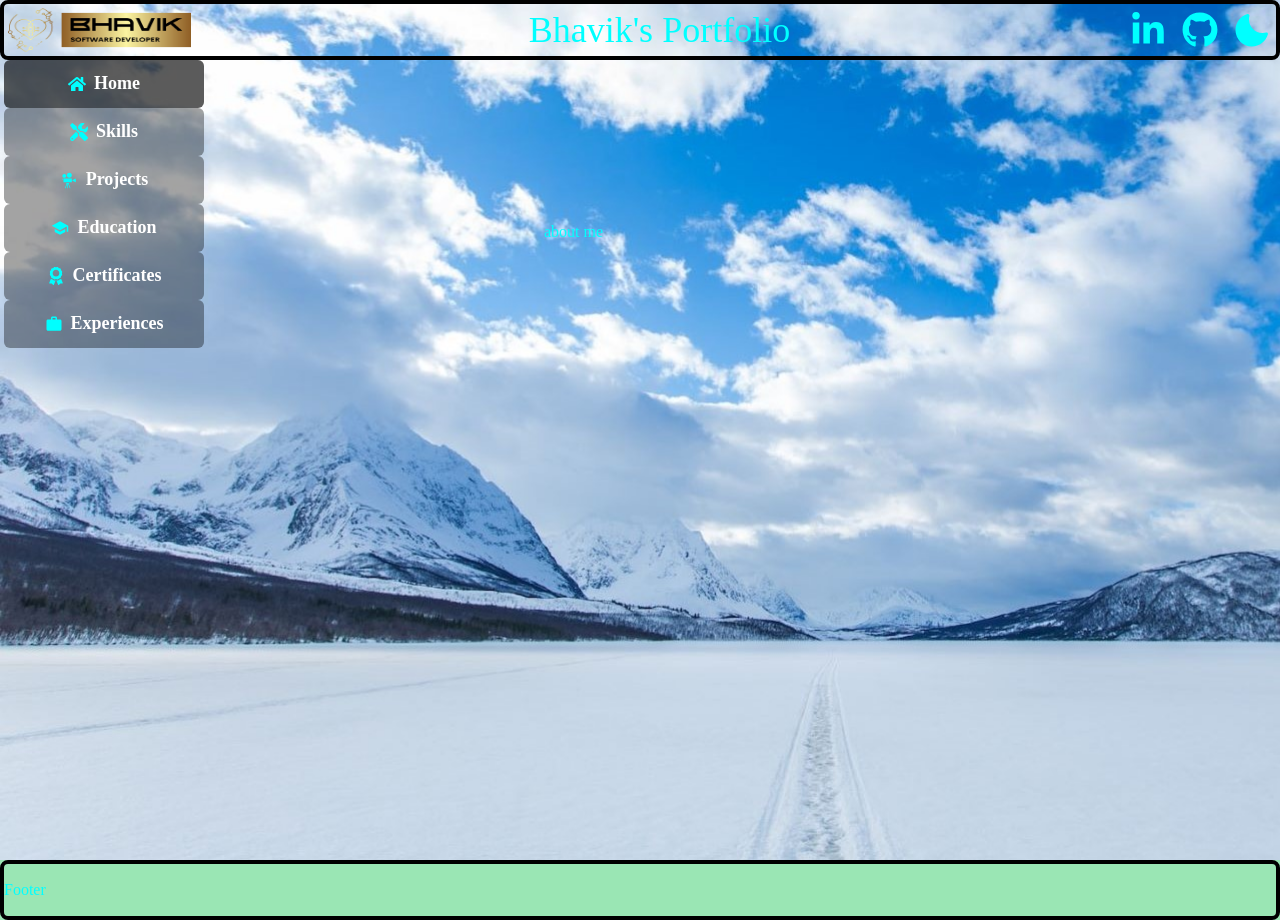
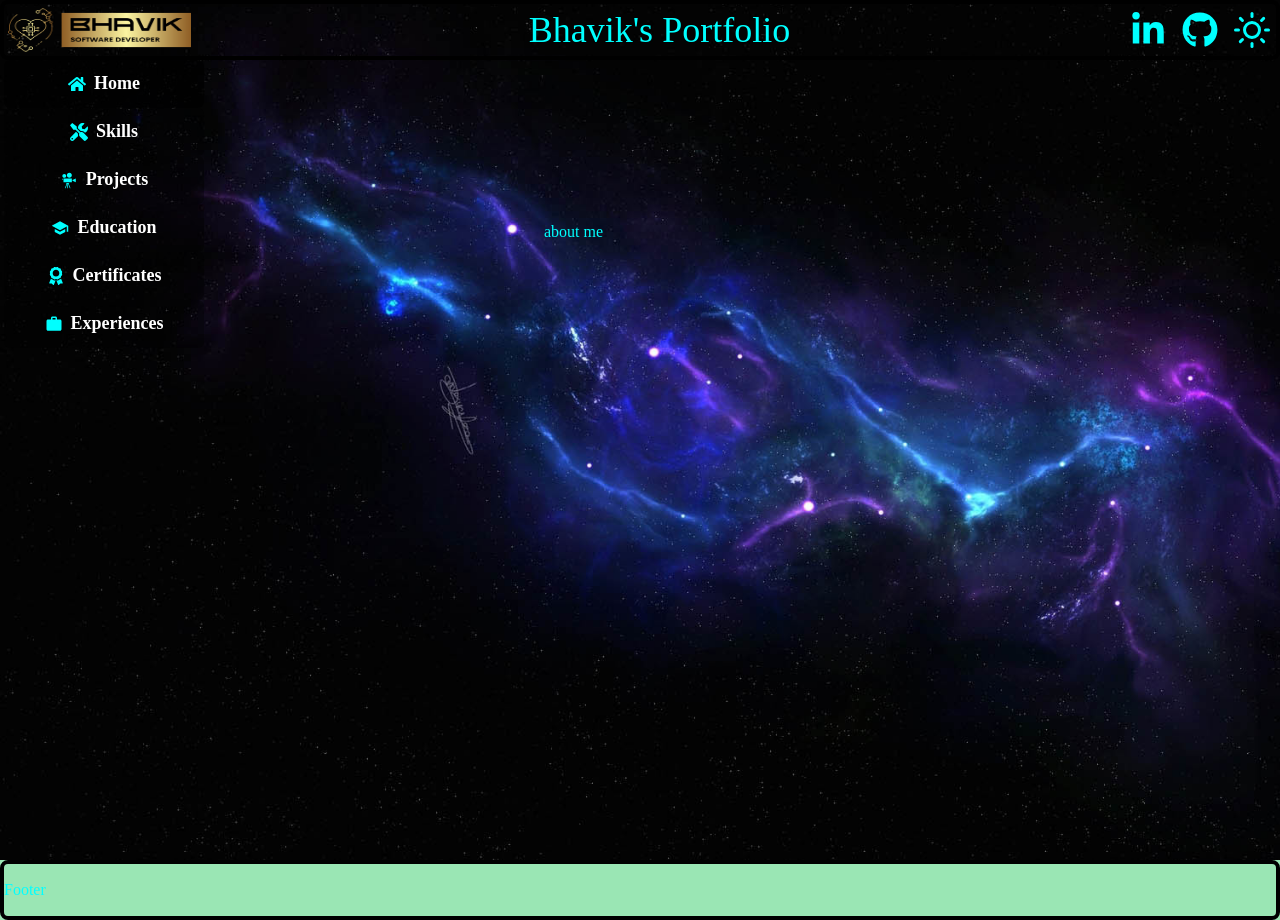
Before and after one commit to bhavik-knight/portfolio-chakra, a React (Vite) app in the folder react/frontend/: page / in a window 1280 px wide. Built offline with nearby package versions, Linux system fonts and the light colour scheme.

Commit message:
change darkMode -> lightMode and related code, to use dark mode by default from local storage conditions

```diff
--- a/react/frontend/src/App.jsx
+++ b/react/frontend/src/App.jsx
@@ -22,13 +22,13 @@ import {
 function App() {
 
   // to toggle the darkmode
-  const [darkMode, setDarkMode] = useBoolean(JSON.parse(localStorage.getItem("darkMode")) || false)
+  const [lightMode, setLightMode] = useBoolean(() => JSON.parse(localStorage.getItem("lightMode")) || false)
   useEffect(() => {
     // set dark mode to the local storage
-    localStorage.setItem("darkMode", darkMode)
-    darkMode ? setBgImg("galaxy_hd.jpg") : setBgImg("snow.jpg")
+    localStorage.setItem("lightMode", lightMode)
+    lightMode ? setBgImg("snow.jpg") : setBgImg("galaxy_hd.jpg")
     console.log(`check the local storage: ${JSON.stringify(localStorage)}`)
-  }, [darkMode])
+  }, [lightMode])
 
   // pages in the portfolio
   const pages = {
@@ -89,8 +89,8 @@ function App() {
       >
         <GridItem area={`header`} className="header">
           <Header
-            darkMode={darkMode}
-            changeDarkMode={setDarkMode.toggle}
+            lightMode={lightMode}
+            changeLightMode={setLightMode.toggle}
             title={currentPage}
           />
         </GridItem>
--- a/react/frontend/src/components/Header.jsx
+++ b/react/frontend/src/components/Header.jsx
@@ -25,7 +25,7 @@ function getNavbarIconButton(btnName, btnIcon, handleClick) {
 }
 
 
-function Header({ darkMode, changeDarkMode, title }) {
+function Header({ lightMode, changeLightMode, title }) {
     // check the vertical scroll to style navbar between transparent and solid background
     const [verticalScroll, setVerticalScroll] = useState(window.scrollY)
     let navbarBg = verticalScroll === 0
@@ -48,13 +48,13 @@ function Header({ darkMode, changeDarkMode, title }) {
     const sunIcon = getNavbarIconButton(
         "sun",
         <SunIcon />,
-        changeDarkMode
+        changeLightMode
     )
 
     const moonIcon = getNavbarIconButton(
         "moon",
         <MoonIcon />,
-        changeDarkMode
+        changeLightMode
     )
 
     const linkedinIcon = getNavbarIconButton(
@@ -89,7 +89,7 @@ function Header({ darkMode, changeDarkMode, title }) {
             <ButtonGroup spacing={{ base: "-0.5", md: "2" }}>
                 {linkedinIcon}
                 {gitHubIcon}
-                {darkMode ? sunIcon : moonIcon}
+                {lightMode ? moonIcon : sunIcon}
             </ButtonGroup>
         </Flex >
     )
```
